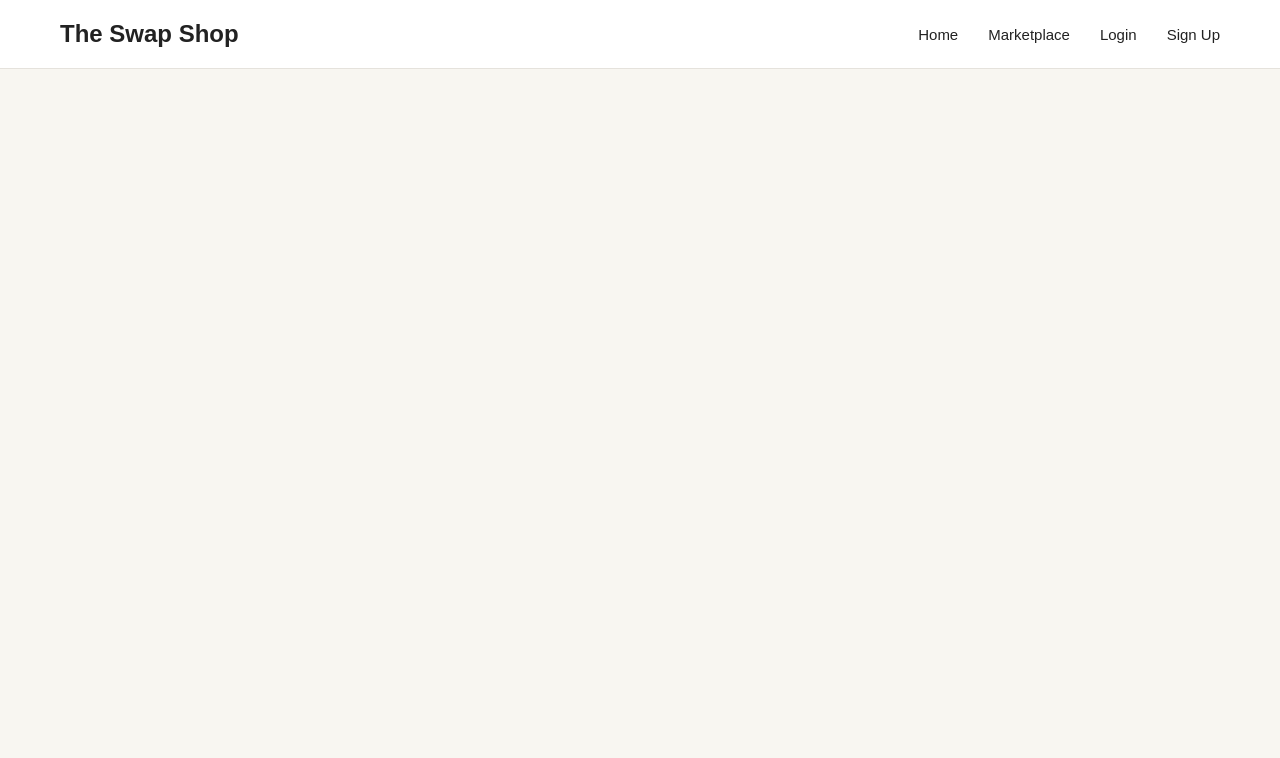
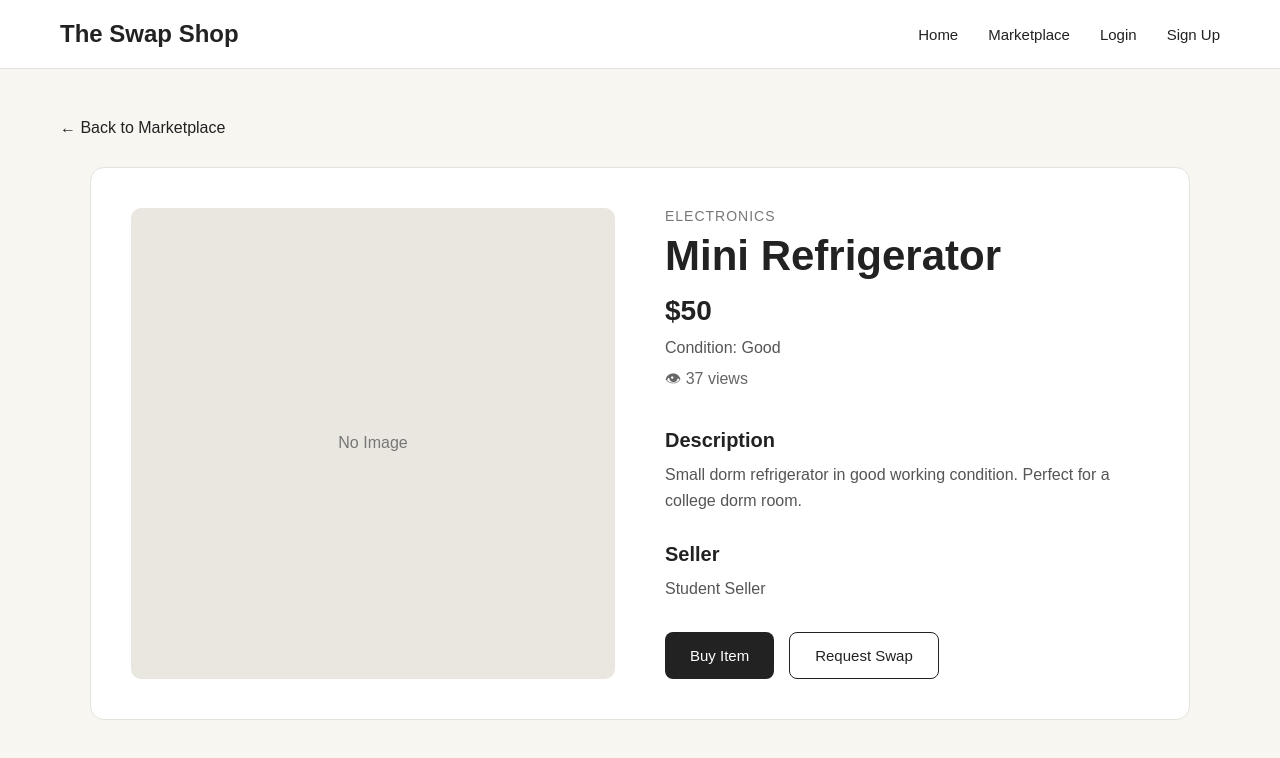
Before and after one commit to shoureen/The-Swap-Shop-, a React app in the folder frontend/: page /listing/1 in a window 1280 px wide. Shown: the top 758 px of the page. Built offline with nearby package versions, Linux system fonts and the light colour scheme; the HTML template or start-up script is replaced by a standard one.

Commit message:
Add listing deatils page

```diff
--- a/frontend/src/App.css
+++ b/frontend/src/App.css
@@ -222,3 +222,114 @@
   margin-top: 40px;
   color: #666;
 }
+
+/* Listing Details */
+
+.listing-details {
+  min-height: 100vh;
+  padding: 50px 60px;
+  background-color: #f8f6f1;
+}
+
+.back-link {
+  display: inline-block;
+  margin-bottom: 30px;
+  color: #222;
+  font-weight: 500;
+}
+
+.details-container {
+  max-width: 1100px;
+  margin: auto;
+  display: grid;
+  grid-template-columns: 1fr 1fr;
+  gap: 50px;
+  background-color: white;
+  padding: 40px;
+  border-radius: 14px;
+  border: 1px solid #e5e2dc;
+}
+
+.details-image {
+  min-height: 450px;
+  background-color: #eae7e0;
+  display: flex;
+  align-items: center;
+  justify-content: center;
+  color: #777;
+  border-radius: 10px;
+}
+
+.details-info h1 {
+  font-size: 42px;
+  margin: 8px 0 15px;
+}
+
+.details-category {
+  color: #777;
+  font-size: 14px;
+  text-transform: uppercase;
+  letter-spacing: 1px;
+}
+
+.details-price {
+  font-size: 28px;
+  font-weight: bold;
+  margin-bottom: 12px;
+}
+
+.details-condition {
+  color: #555;
+  margin-bottom: 10px;
+}
+
+.details-views {
+  color: #666;
+  margin-bottom: 35px;
+}
+
+.details-section {
+  margin-bottom: 30px;
+}
+
+.details-section h2 {
+  font-size: 20px;
+  margin-bottom: 10px;
+}
+
+.details-section p {
+  color: #555;
+  line-height: 1.6;
+}
+
+.details-buttons {
+  display: flex;
+  gap: 15px;
+  margin-top: 30px;
+}
+
+.details-buttons button {
+  padding: 14px 25px;
+  border: none;
+  border-radius: 8px;
+  background-color: #222;
+  color: white;
+  font-size: 15px;
+  cursor: pointer;
+}
+
+.details-buttons .swap-button {
+  background-color: white;
+  color: #222;
+  border: 1px solid #222;
+}
+
+.view-item-button {
+  display: inline-block;
+  padding: 10px 16px;
+  border-radius: 7px;
+  background-color: #222;
+  color: white;
+  text-decoration: none;
+  font-size: 14px;
+}
--- a/frontend/src/App.jsx
+++ b/frontend/src/App.jsx
@@ -1,3 +1,4 @@
+import ListingDetails from "./pages/ListingDetails";
 import { BrowserRouter, Routes, Route } from "react-router-dom";
 
 import Navbar from "./components/Navbar";
@@ -11,9 +12,15 @@ function App() {
 
      <Routes>
   <Route path="/" element={<Home />} />
+
   <Route
     path="/marketplace"
     element={<Marketplace />}
+  />
+
+  <Route
+    path="/listing/:id"
+    element={<ListingDetails />}
   />
 </Routes>
     </BrowserRouter>
--- a/frontend/src/components/ListingCard.jsx
+++ b/frontend/src/components/ListingCard.jsx
@@ -1,3 +1,4 @@
+import { Link } from "react-router-dom";
 function ListingCard({ listing }) {
   return (
     <div className="listing-card">
@@ -21,10 +22,15 @@ function ListingCard({ listing }) {
         </p>
 
         <div className="listing-footer">
-          <span>👁 {listing.views} views</span>
+  <span>👁 {listing.views} views</span>
 
-          <button>View Item</button>
-        </div>
+  <Link
+    to={`/listing/${listing.id}`}
+    className="view-item-button"
+  >
+    View Item
+  </Link>
+</div>
       </div>
     </div>
   );
--- /dev/null
+++ b/frontend/src/pages/ListingDetails.jsx
@@ -0,0 +1,73 @@
+import { Link, useParams } from "react-router-dom";
+
+function ListingDetails() {
+  const { id } = useParams();
+
+  const listing = {
+    id: id,
+    title: "Mini Refrigerator",
+    price: 50,
+    condition: "Good",
+    description:
+      "Small dorm refrigerator in good working condition. Perfect for a college dorm room.",
+    views: 37,
+    seller: "Student Seller",
+    category: "Electronics",
+  };
+
+  return (
+    <main className="listing-details">
+      <Link to="/marketplace" className="back-link">
+        ← Back to Marketplace
+      </Link>
+
+      <div className="details-container">
+        <div className="details-image">
+          <span>No Image</span>
+        </div>
+
+        <div className="details-info">
+          <p className="details-category">
+            {listing.category}
+          </p>
+
+          <h1>{listing.title}</h1>
+
+          <p className="details-price">
+            ${listing.price}
+          </p>
+
+          <p className="details-condition">
+            Condition: {listing.condition}
+          </p>
+
+          <p className="details-views">
+            👁 {listing.views} views
+          </p>
+
+          <div className="details-section">
+            <h2>Description</h2>
+
+            <p>{listing.description}</p>
+          </div>
+
+          <div className="details-section">
+            <h2>Seller</h2>
+
+            <p>{listing.seller}</p>
+          </div>
+
+          <div className="details-buttons">
+            <button>Buy Item</button>
+
+            <button className="swap-button">
+              Request Swap
+            </button>
+          </div>
+        </div>
+      </div>
+    </main>
+  );
+}
+
+export default ListingDetails;
```
Lines whose indentation alone changed are shown as unchanged.
